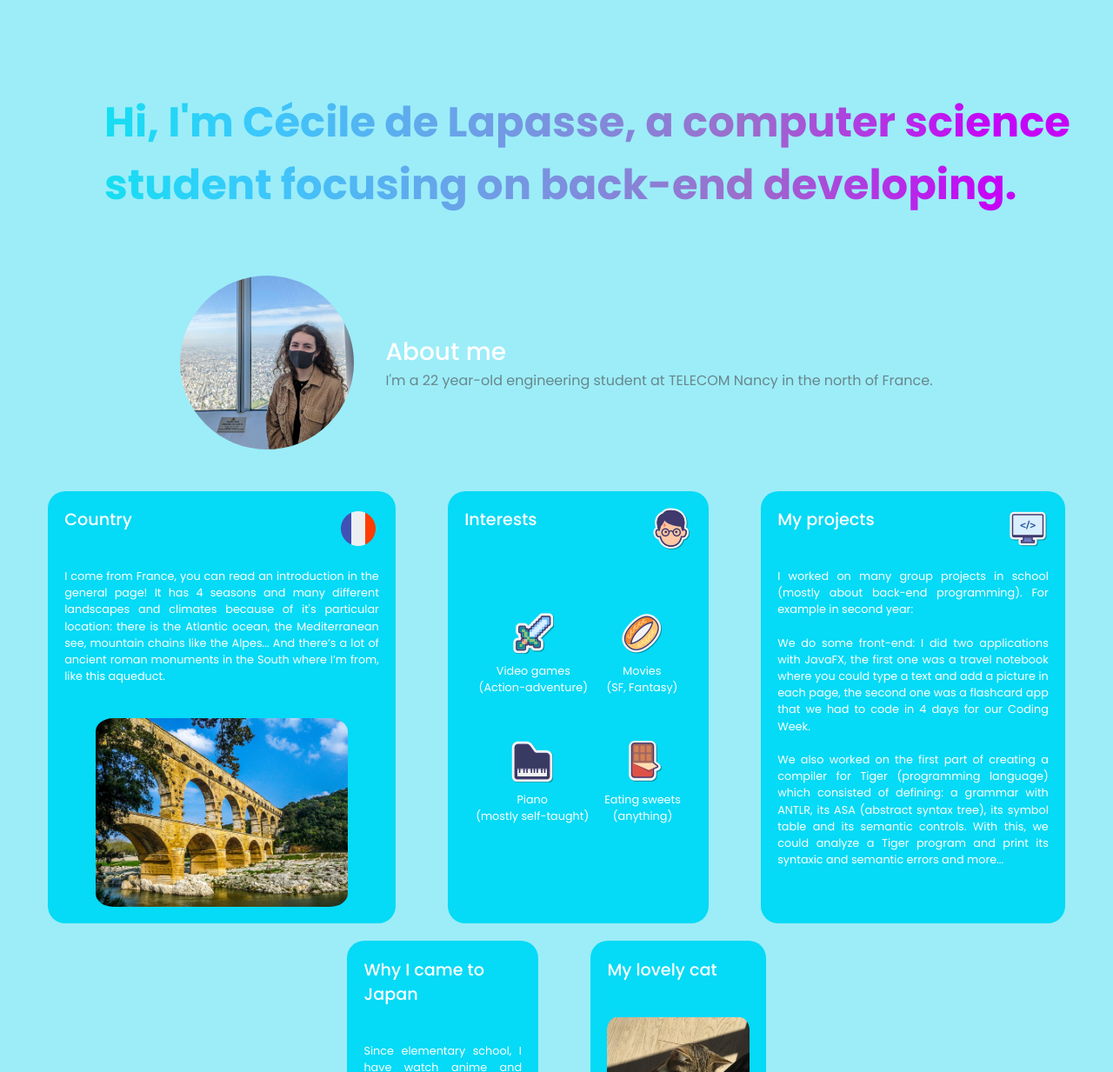
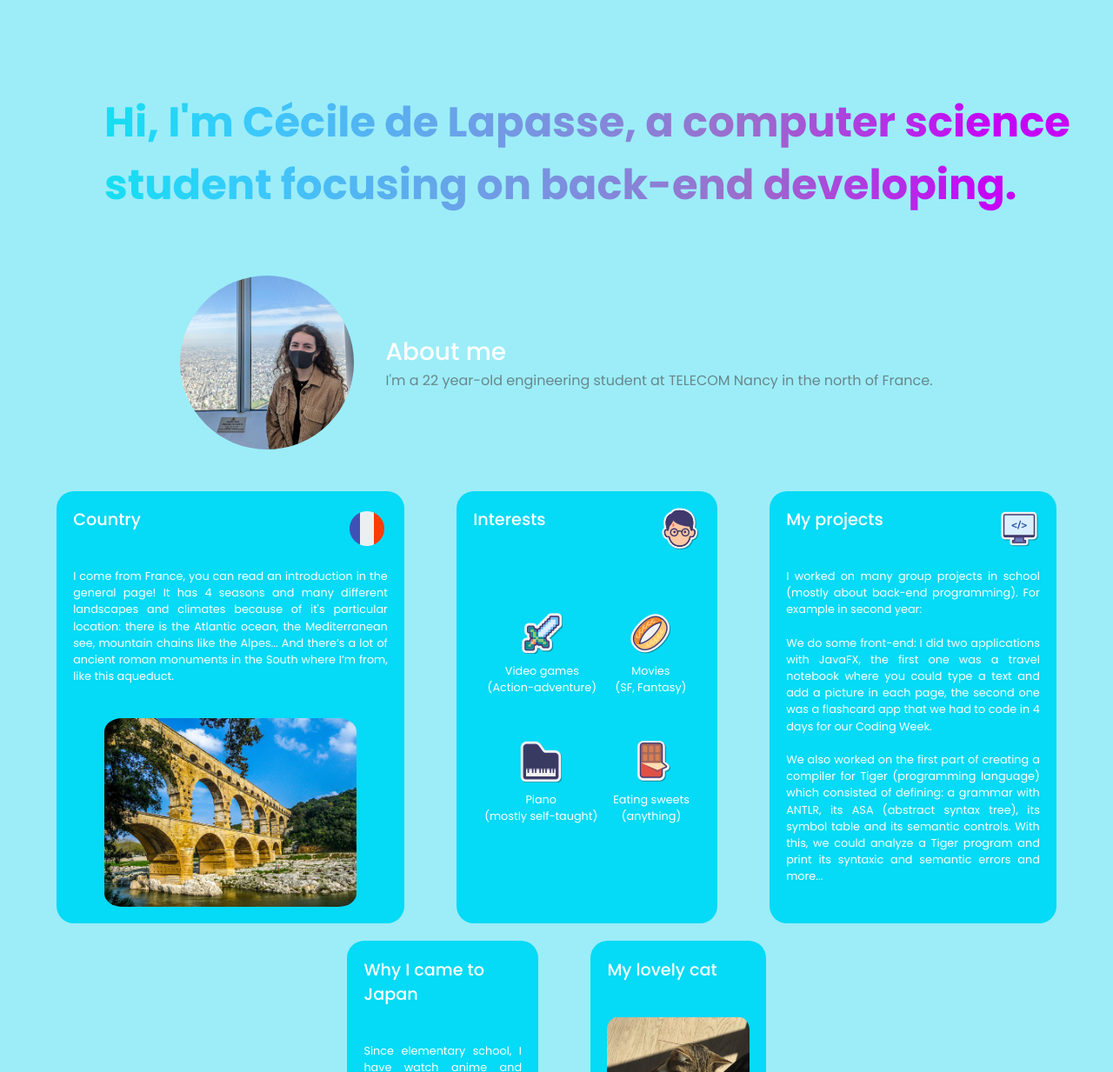
Before and after one commit to William2809/Group-11, a website: page pages/cecile.html in a window 1280 px wide. Shown: the part 67-1300 px from the top of the page at 87% size. Drawn offline with Linux system fonts and the light colour scheme.

Commit message:
Trying again for the desired layout

```diff
--- a/src/cecile.css
+++ b/src/cecile.css
@@ -144,7 +144,7 @@ h3 {
 }
 
 #projects {
-  width: 350px;
+  width: 330px;
   height: auto;
 }
 
```
